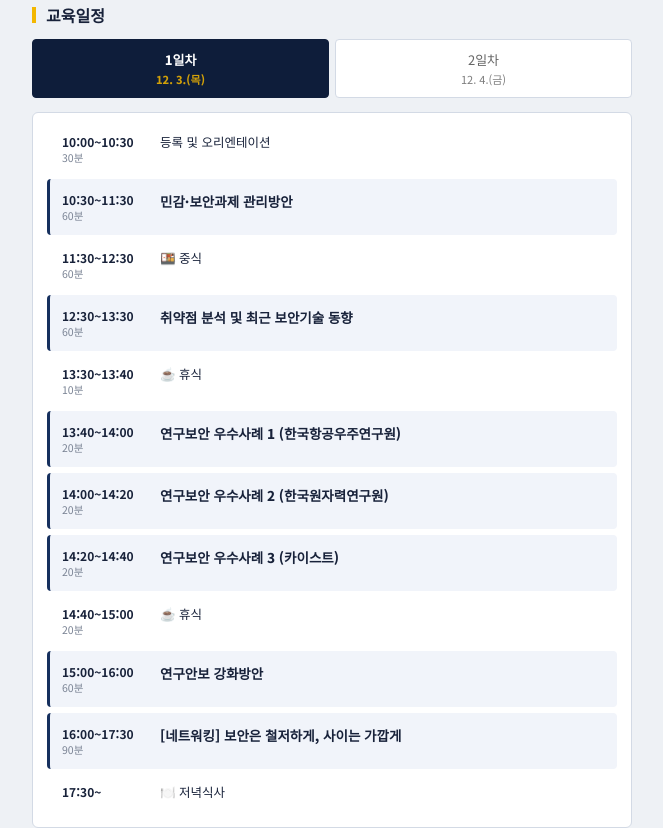
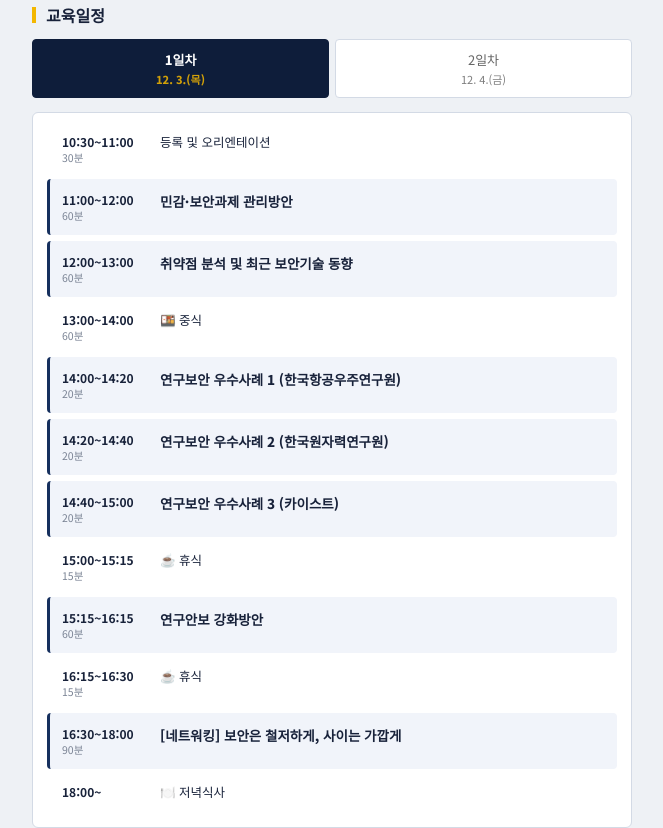
Before and after one commit to kird0/kird-guide, a plain HTML site: page boan-workshop.html in a window 1280 px wide. Shown: the part 1196-2024 px from the top of the page, without its empty margins (308-971 px from the left). Drawn offline with Linux system fonts and the light colour scheme.

Commit message:
1일차 시간표 전면 수정
- 전체 30분 순연(등록 10:30~11:00 시작), 중식을 취약점 분석 뒤 13:00~14:00으로 이동
- 13:30~13:40 휴식 삭제, 휴식 15:00~15:15 / 16:15~16:30(각 15분)로 재배치
- 연구안보 강화방안 15:15~16:15, 네트워킹 16:30~18:00, 저녁식사 18:00~

Co-Authored-By: Claude Opus 5 <noreply@anthropic.com>
Claude-Session: https://claude.ai/code/session_01EkN7TQL4Lx2E2H4b1zd9GR

```diff
--- a/boan-workshop.html
+++ b/boan-workshop.html
@@ -344,18 +344,18 @@ var DATA = {
   ],
   schedule: [
     { label:"1일차", date:"12. 3.(목)", sessions:[
-      { time:"10:00~10:30", min:"30분", title:"등록 및 오리엔테이션", plain:true },
-      { time:"10:30~11:30", min:"60분", title:"민감·보안과제 관리방안" },
-      { time:"11:30~12:30", min:"60분", title:"🍱 중식", plain:true },
-      { time:"12:30~13:30", min:"60분", title:"취약점 분석 및 최근 보안기술 동향" },
-      { time:"13:30~13:40", min:"10분", title:"☕ 휴식", plain:true },
-      { time:"13:40~14:00", min:"20분", title:"연구보안 우수사례 1 (한국항공우주연구원)" },
-      { time:"14:00~14:20", min:"20분", title:"연구보안 우수사례 2 (한국원자력연구원)" },
-      { time:"14:20~14:40", min:"20분", title:"연구보안 우수사례 3 (카이스트)" },
-      { time:"14:40~15:00", min:"20분", title:"☕ 휴식", plain:true },
-      { time:"15:00~16:00", min:"60분", title:"연구안보 강화방안" },
-      { time:"16:00~17:30", min:"90분", title:"[네트워킹] 보안은 철저하게, 사이는 가깝게" },
-      { time:"17:30~", min:"", title:"🍽️ 저녁식사", plain:true }
+      { time:"10:30~11:00", min:"30분", title:"등록 및 오리엔테이션", plain:true },
+      { time:"11:00~12:00", min:"60분", title:"민감·보안과제 관리방안" },
+      { time:"12:00~13:00", min:"60분", title:"취약점 분석 및 최근 보안기술 동향" },
+      { time:"13:00~14:00", min:"60분", title:"🍱 중식", plain:true },
+      { time:"14:00~14:20", min:"20분", title:"연구보안 우수사례 1 (한국항공우주연구원)" },
+      { time:"14:20~14:40", min:"20분", title:"연구보안 우수사례 2 (한국원자력연구원)" },
+      { time:"14:40~15:00", min:"20분", title:"연구보안 우수사례 3 (카이스트)" },
+      { time:"15:00~15:15", min:"15분", title:"☕ 휴식", plain:true },
+      { time:"15:15~16:15", min:"60분", title:"연구안보 강화방안" },
+      { time:"16:15~16:30", min:"15분", title:"☕ 휴식", plain:true },
+      { time:"16:30~18:00", min:"90분", title:"[네트워킹] 보안은 철저하게, 사이는 가깝게" },
+      { time:"18:00~", min:"", title:"🍽️ 저녁식사", plain:true }
     ]},
     { label:"2일차", date:"12. 4.(금)", sessions:[
       { time:"06:30~09:00", min:"150분", title:"🍳 조식", plain:true },
```
